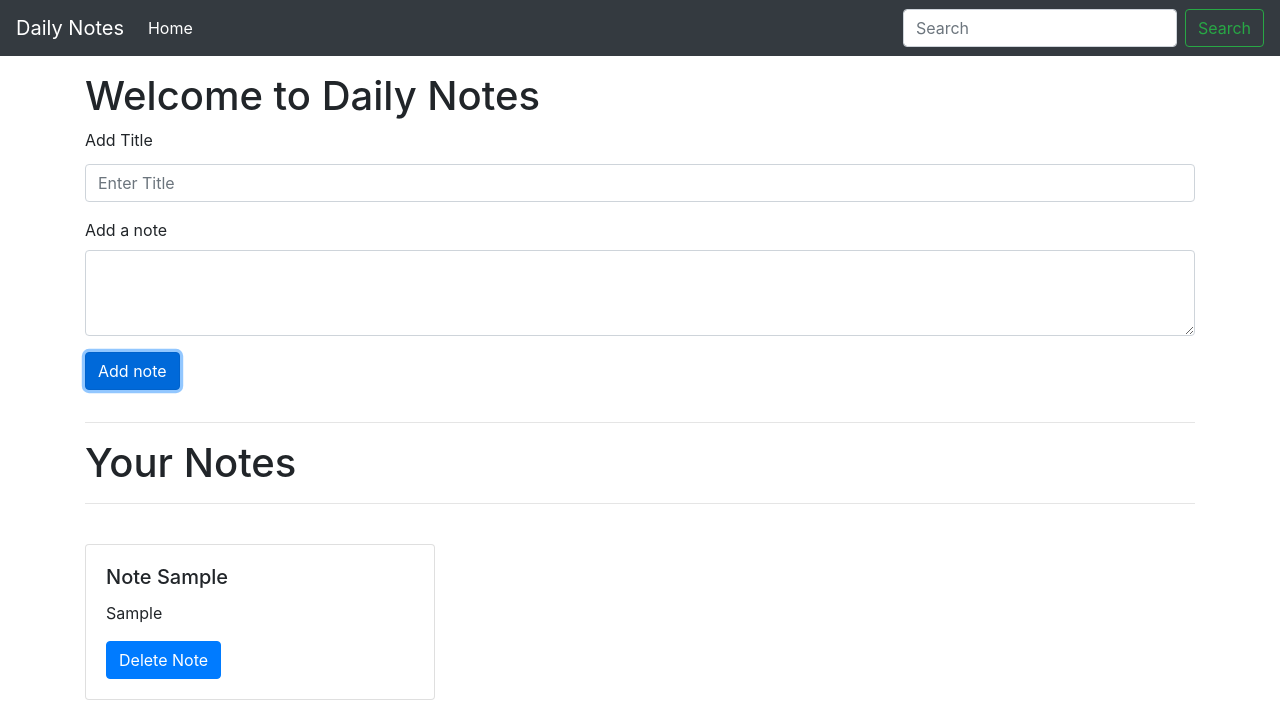
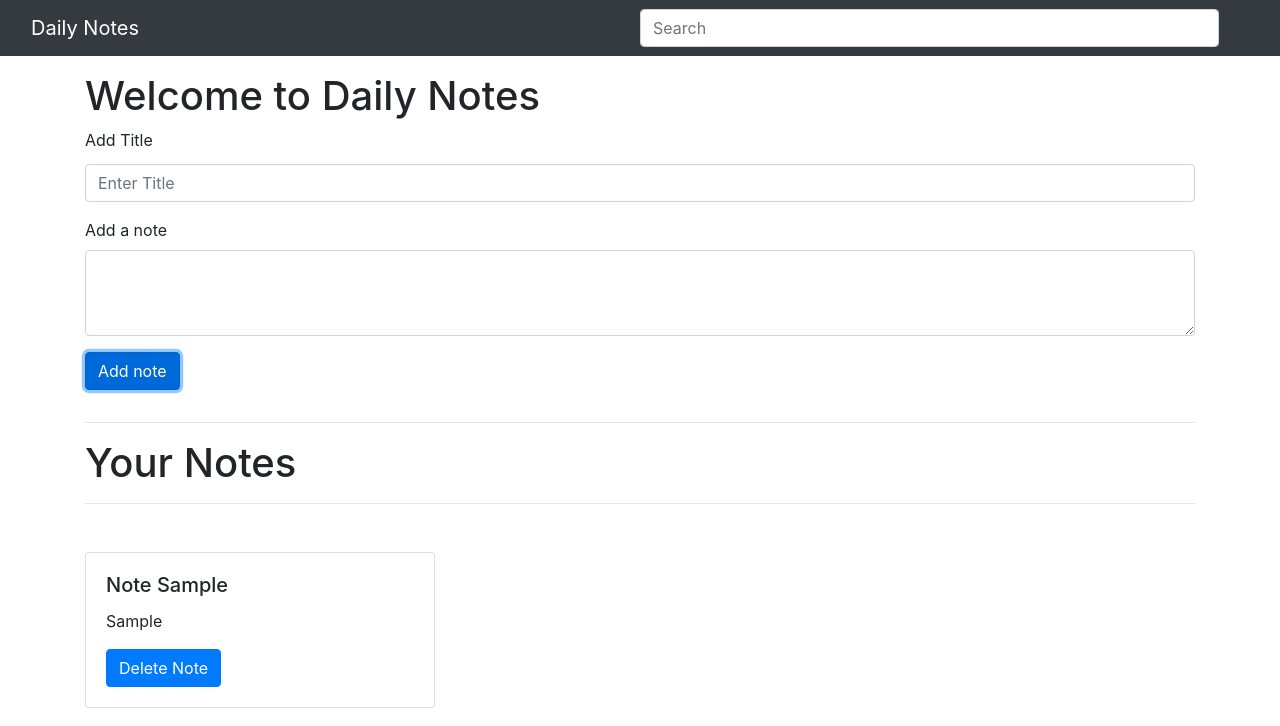
Before and after one commit to sunnysolanki89/todo, a plain HTML site: page index.html in a window 1280 px wide. Both pictures are taken after typing "Sample", "Sample" into the empty fields and a click on the button "Add note". Drawn offline with nearby package versions, Linux system fonts and the light colour scheme.

Commit message:
TODO App v.1

```diff
--- a/app.js
+++ b/app.js
@@ -29,7 +29,7 @@ function showNotes() {
   notesStorage();
   let html = "";
   notesObj.forEach(function(element, index) {
-    html += `<div class="noteCard col-4 my-2">
+    html += `<div class="noteCard col-6 col-md-4 my-3">
         <div class="card">
           <div class="card-body">
             <h5 class="card-title">Note ${element.title}</h5>
--- a/index.html
+++ b/index.html
@@ -13,28 +13,11 @@
   </head>
   <body>
     <nav class="navbar navbar-expand-lg navbar-dark bg-dark">
-      <a class="navbar-brand" href="#">Daily Notes</a>
-      <button
-        class="navbar-toggler"
-        type="button"
-        data-toggle="collapse"
-        data-target="#navbarSupportedContent"
-        aria-controls="navbarSupportedContent"
-        aria-expanded="false"
-        aria-label="Toggle navigation"
-      >
-        <span class="navbar-toggler-icon"></span>
-      </button>
-
-      <div class="collapse navbar-collapse" id="navbarSupportedContent">
-        <ul class="navbar-nav mr-auto">
-          <li class="nav-item active">
-            <a class="nav-link" href="#"
-              >Home <span class="sr-only">(current)</span></a
-            >
-          </li>
-        </ul>
-        <form class="form-inline my-2 my-lg-0">
+      <div class="row container-fluid">
+        <div class="col-12 col-md-6">
+          <a class="navbar-brand" href="#">Daily Notes</a>
+        </div>
+        <div class="col-xs-12 col-md-6">
           <input
             id="searchTxt"
             class="form-control mr-sm-2"
@@ -42,11 +25,12 @@
             placeholder="Search"
             aria-label="Search"
           />
-          <button class="btn btn-outline-success my-2 my-sm-0" type="submit">
-            Search
-          </button>
-        </form>
+        </div>
       </div>
+
+
+
+
     </nav>
 
     <div class="container my-3">
```
